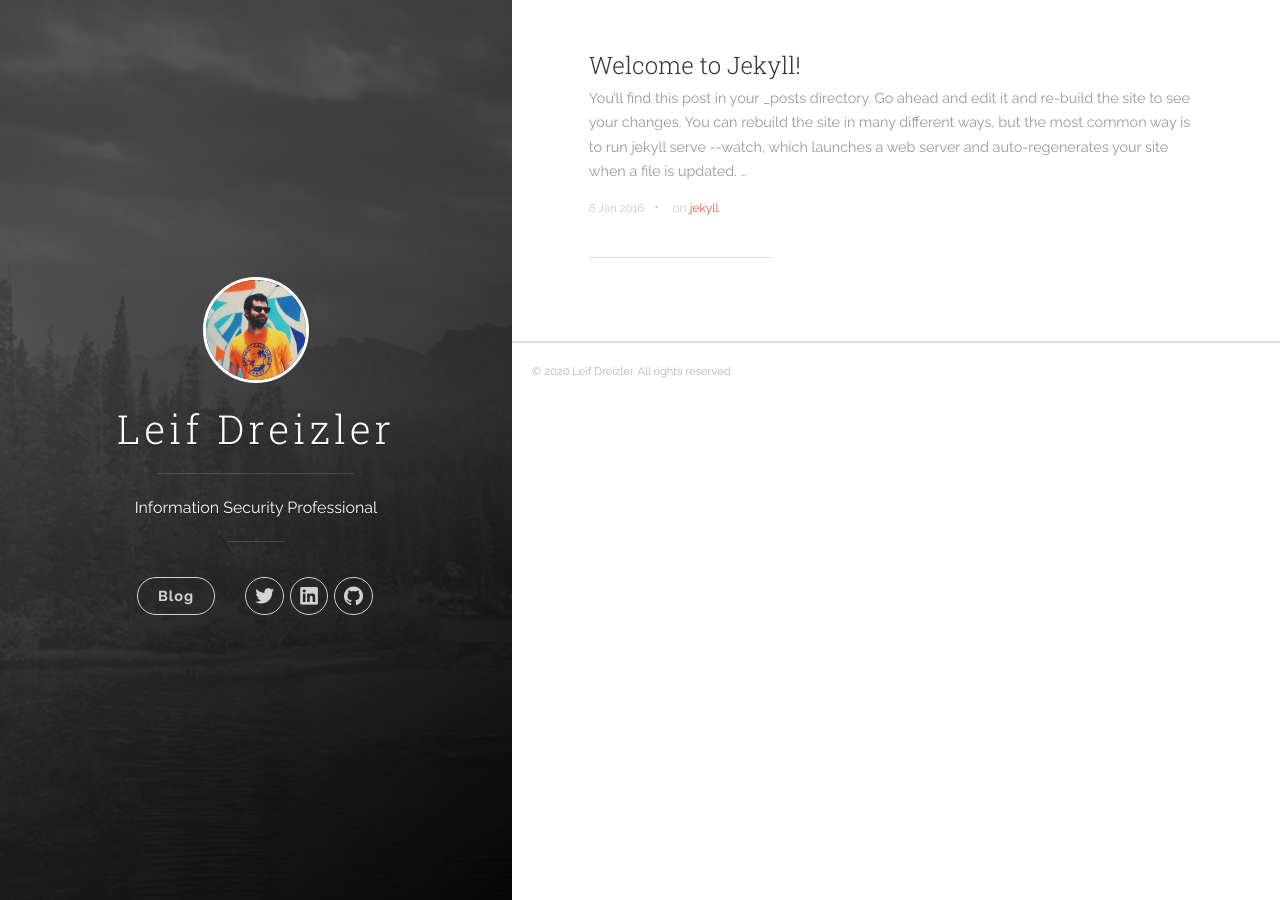
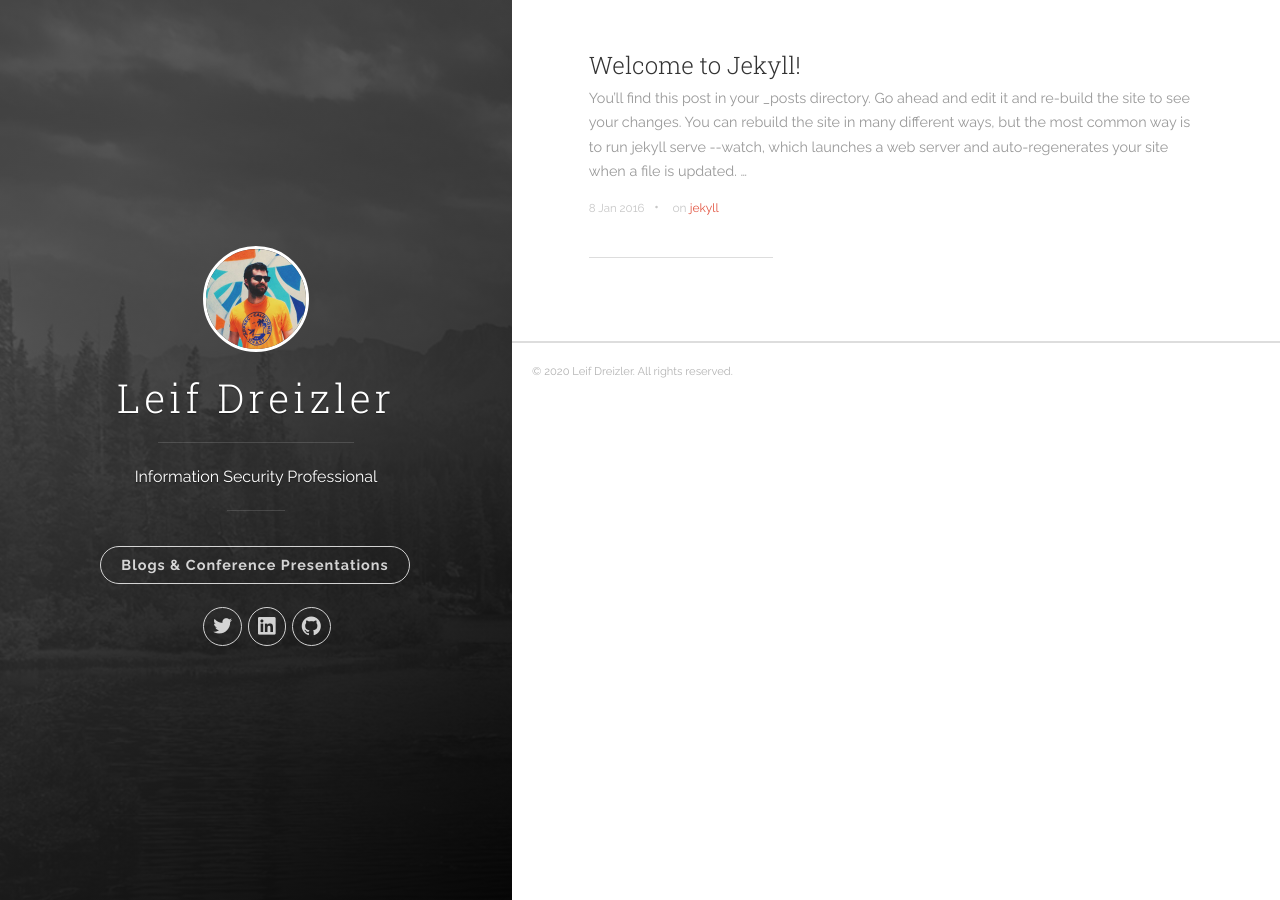
Before and after one commit to leifdreizler/leifdreizler.github.io, a Jekyll site: the page built from index.html, in a window 1280 px wide. Built offline with Jekyll 4.4.1, drawn with Linux system fonts in a browser that asks for light colours; the list of posts is cut into pages by our own code.

Commit message:
change blog name

```diff
--- a/_includes/header.html
+++ b/_includes/header.html
@@ -21,8 +21,8 @@
 
           <nav class="cover-navigation cover-navigation--primary">
             <ul class="navigation">
-              <li class="navigation__item"><a href="{{ site.baseurl }}/#blog" title="link to {{ site.title }} blog"
-                  class="blog-button">Blog</a></li>
+              <li class="navigation__item"><a href="{{ site.baseurl }}/#blogs-and-presentations" title="link to {{ site.title }} blogs and conference presentations"
+                  class="blog-button">Blogs & Conference Presentations</a></li>
             </ul>
           </nav>
 
```
Also changed, not shown: 5 other files.
